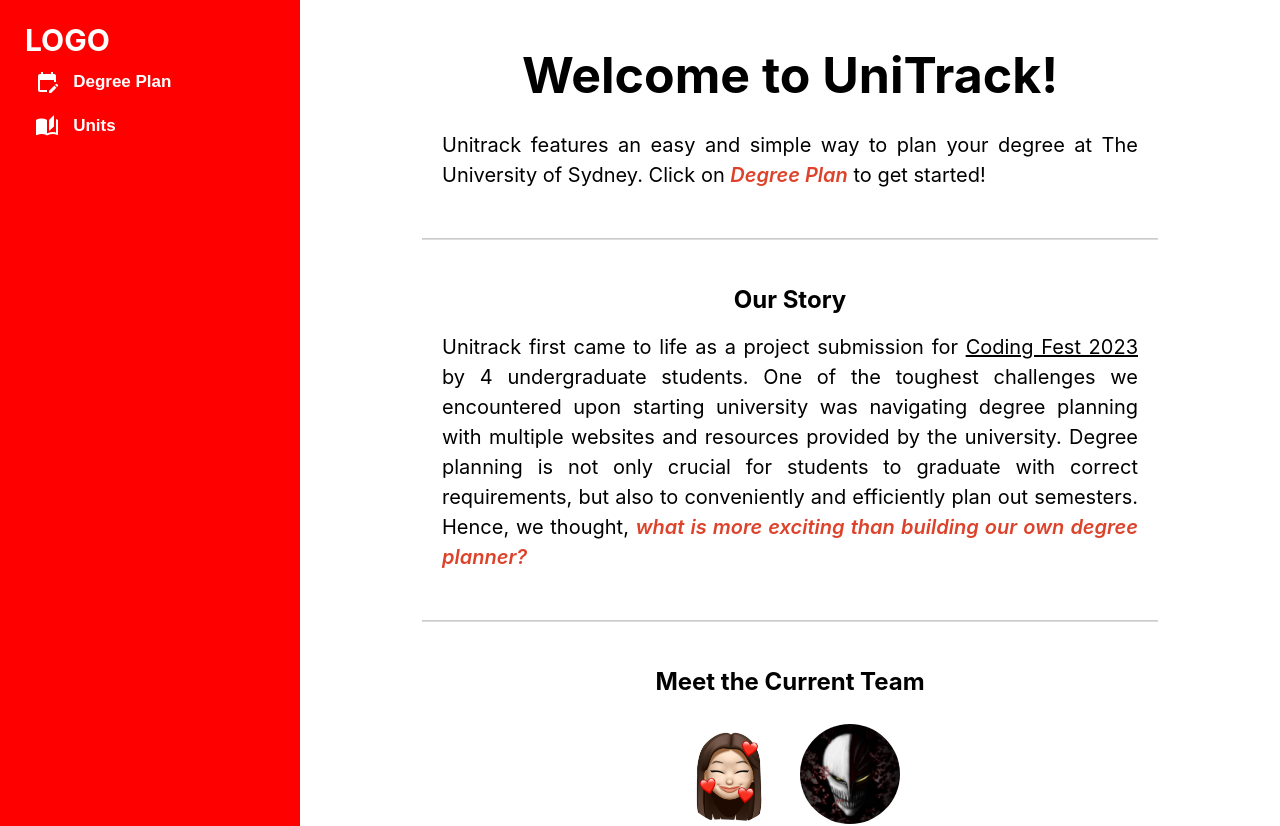
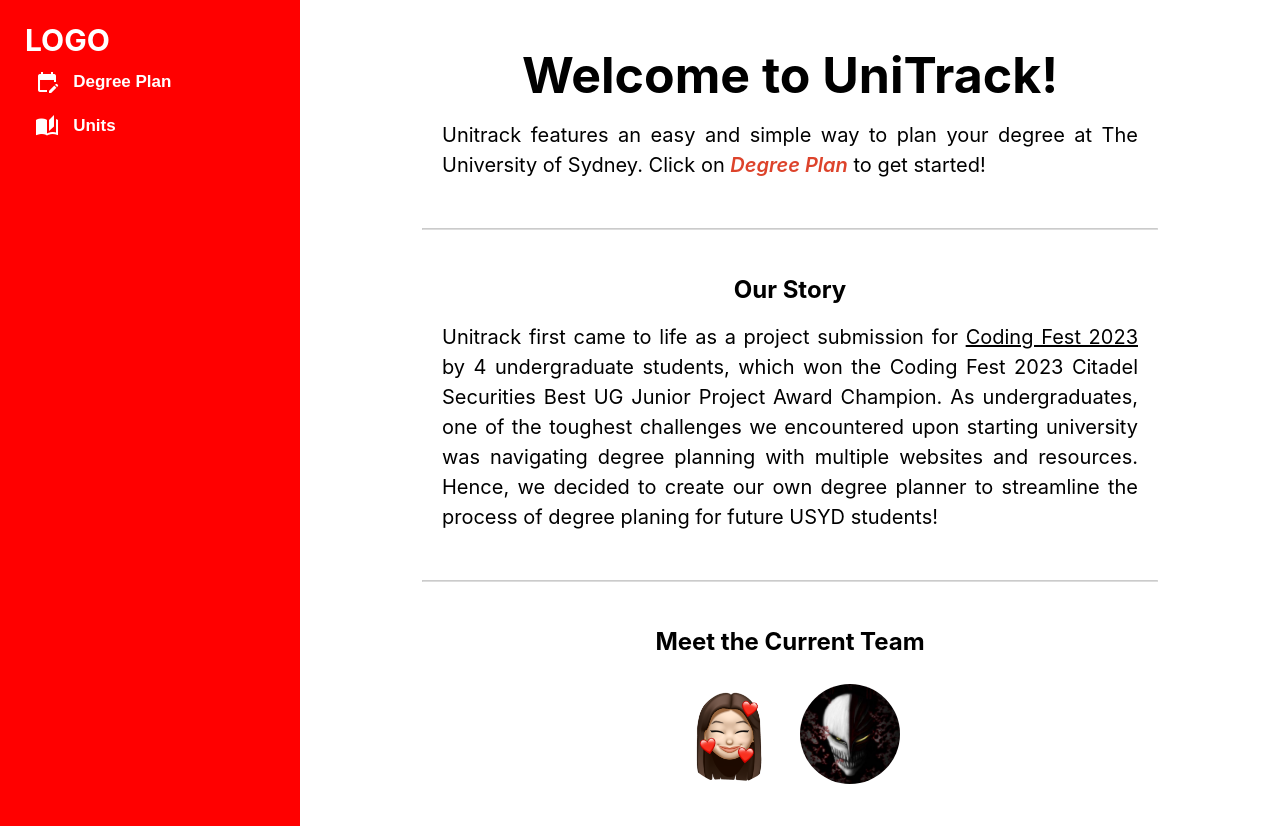
Before and after one commit to GoodGameRuler/unitrack_v3, a Next.js app: page / in a window 1280 px wide. Shown: the top 826 px of the page. Built offline with nearby package versions, Linux system fonts and the light colour scheme.

Commit message:
Fix redundant class pageHeader and add information to the home page.

```diff
--- a/app/index.css
+++ b/app/index.css
@@ -38,7 +38,7 @@
     background-size: cover;
 }
 
-.pageHeader {
+.homePageHeader {
     font-size: 50px;
 }
 
--- a/app/page.js
+++ b/app/page.js
@@ -4,7 +4,7 @@
   return (
     <div className="aboutUsContainer">
       <div className="contentContainer">
-        <h1 className="pageHeader"> Welcome to UniTrack! </h1>
+        <h1 className="homePageHeader"> Welcome to UniTrack! </h1>
         <div className="body">
           <p> Unitrack features an easy and simple way to plan your degree at The University of Sydney. Click on <em>Degree Plan</em> to get started! </p>
         </div>
@@ -16,9 +16,9 @@
         <div className="body">
           <p>
             Unitrack first came to life as a project submission for <a href="https://www.sydney.edu.au/engineering/industry-and-community/partner-with-us/coding-fest.html">Coding Fest 2023</a> by
-            4 undergraduate students. One of the toughest challenges we encountered upon starting university was navigating degree planning with multiple websites and resources
-            provided by the university. Degree planning is not only crucial for students to graduate with correct requirements, but also to conveniently and efficiently plan out semesters.
-            Hence, we thought, <em>what is more exciting than building our own degree planner?</em>
+            4 undergraduate students, which won the Coding Fest 2023 Citadel Securities Best UG Junior Project Award Champion. As undergraduates, one of the toughest challenges we encountered
+            upon starting university was navigating degree planning with multiple websites and resources. Hence, we decided to create our own degree planner to streamline the process of degree
+            planing for future USYD students!
           </p>
         </div>
       </div>
```
